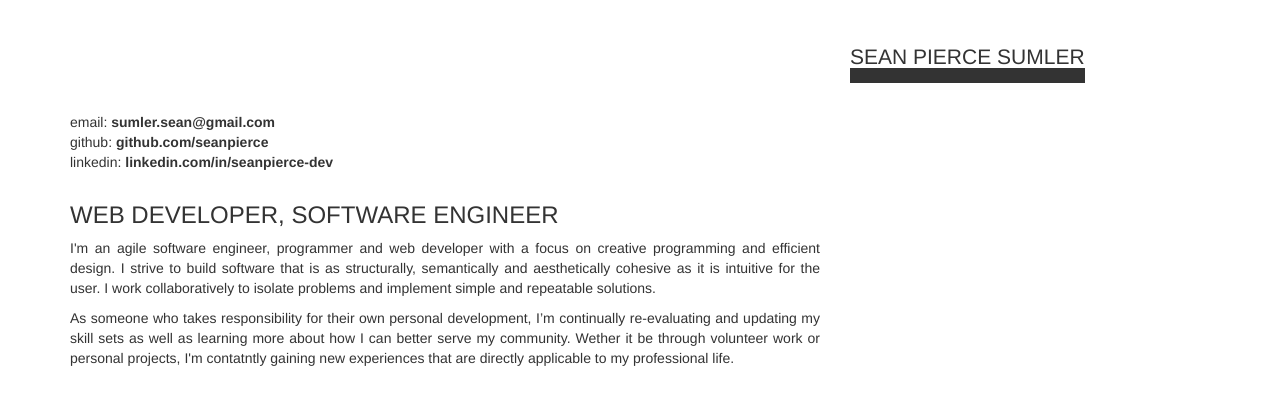
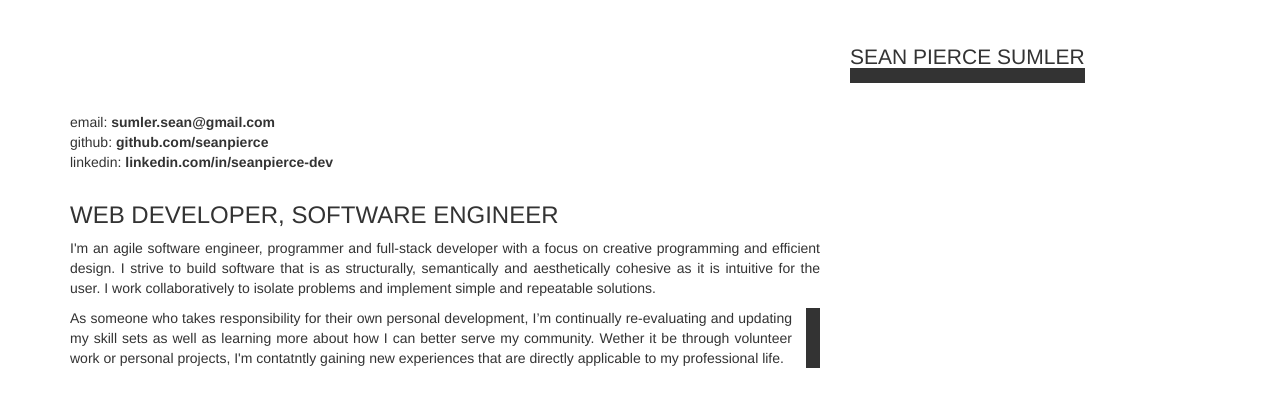
Before and after one commit to seanpierce/seanpierce.github.io, a plain HTML site: page index.html in a window 1280 px wide. Shown: the top 395 px of the page. Drawn offline with nearby package versions, Linux system fonts and the light colour scheme.

Commit message:
Updated about section

```diff
--- a/index.html
+++ b/index.html
@@ -41,8 +41,8 @@
           <div class="col-sm-8">
             <intro>
               <h3>WEB DEVELOPER, SOFTWARE ENGINEER</h3>
-              <p class="justify">I'm an agile software engineer, programmer and web developer with a focus on creative programming and efficient design. I strive to build software that is as structurally, semantically and aesthetically cohesive as it is intuitive for the user. I work collaboratively to isolate problems and implement simple and repeatable solutions.</p>
-              <p class="justify">As someone who takes responsibility for their own personal development, I’m continually re-evaluating and updating my skill sets as well as learning more about how I can better serve my community. Wether it be through volunteer work or personal projects, I'm contatntly gaining new experiences that are directly applicable to my professional life.</p>
+              <p class="justify">I'm an agile software engineer, programmer and full-stack developer with a focus on creative programming and efficient design. I strive to build software that is as structurally, semantically and aesthetically cohesive as it is intuitive for the user. I work collaboratively to isolate problems and implement simple and repeatable solutions.</p>
+              <p class="justify blocker">As someone who takes responsibility for their own personal development, I’m continually re-evaluating and updating my skill sets as well as learning more about how I can better serve my community. Wether it be through volunteer work or personal projects, I'm contatntly gaining new experiences that are directly applicable to my professional life.</p>
             </intro>
           </div>
         </div>
```
